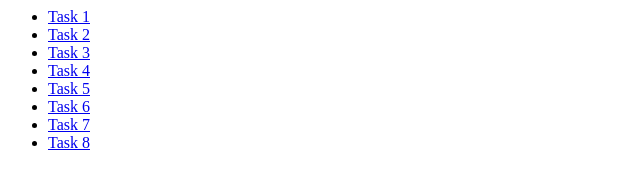
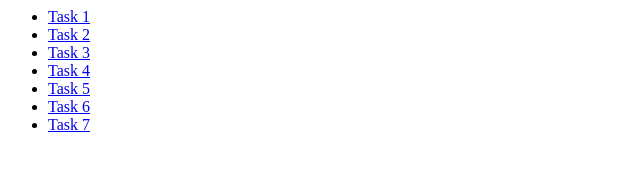
Before and after one commit to husainkhan624/husainkhan624.github.io, a plain HTML site: page index.html in a window 1280 px wide. Shown: the full height of the page, 0-640 px from the left. Drawn offline with Linux system fonts and the light colour scheme.

Commit message:
Initial commit

```diff
--- a/index.html
+++ b/index.html
@@ -12,6 +12,6 @@
 	<li><a href="SmartCity-AR/task5.html">Task 5</a></li>
 	<li><a href="SmartCity-AR/task6.html">Task 6</a></li>
 	<li><a href="SmartCity-AR/task7.html">Task 7</a></li>
-	<li><a href="SmartCity-AR/task8.html">Task 8</a></li>
+
 
 </html>
```
